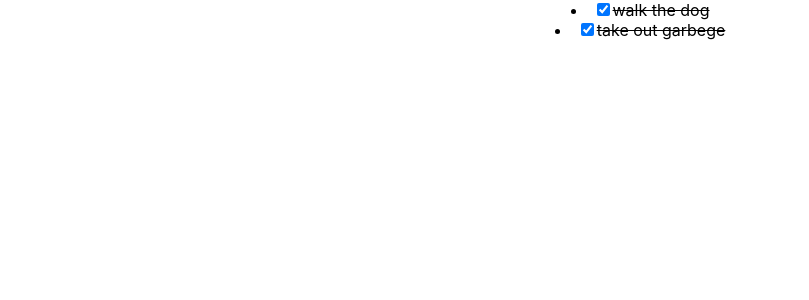
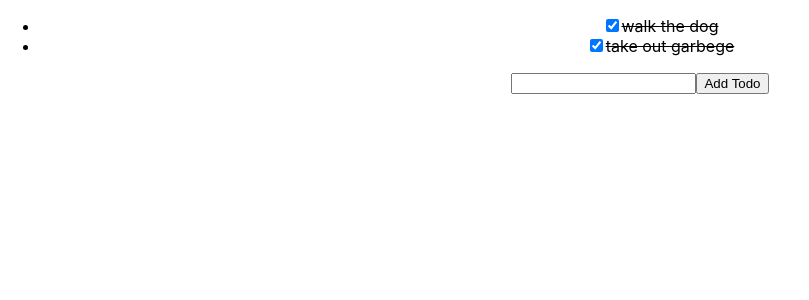
Before and after one commit to upluke/Api_Test, a React (Create React App) app: page / in a window 1280 px wide. Shown: the top 300 px of the page, without its empty margins (0-809 px from the left). Built offline with nearby package versions, Linux system fonts and the light colour scheme.

Commit message:
AddTodoFrom

```diff
--- /dev/null
+++ b/src/components/TodoApp/AddTodoForm.tsx
@@ -0,0 +1,26 @@
+import React from 'react'
+
+interface AddTodoFormProps{
+    addTodo:AddTodo
+}
+
+
+export const AddTodoForm:React.FC<AddTodoFormProps>=({addTodo})=> {
+    const [newTodo, setNewTodo]=React.useState("")
+
+    const handleChange=(e:React.ChangeEvent<HTMLInputElement>)=>{
+        setNewTodo(e.target.value)
+    }
+
+    const handleSubmit=(e:React.FormEvent<HTMLButtonElement>)=>{
+        e.preventDefault()
+        addTodo(newTodo)
+        setNewTodo("")
+    }
+    return (
+        <form>
+            <input type="text" value={newTodo} onChange={handleChange}/>
+            <button type="submit" onClick={handleSubmit}>Add Todo</button>
+        </form>
+    )
+}
--- a/src/components/TodoApp/TodoApp.tsx
+++ b/src/components/TodoApp/TodoApp.tsx
@@ -1,5 +1,6 @@
 import React from 'react'
-import { TodoListItem } from './TodoListItem'
+import { AddTodoForm } from './AddTodoForm'
+import { TodoList } from './TodoList'
 
 
 const initialTodos:Array<Todo>=[
@@ -19,11 +20,16 @@ export const TodoApp:React.FC=() =>{
         })
         setTodos(newTodos)
     }
+
+    const addTodo:AddTodo=newTodo=>{
+        newTodo.trim()!==""&& setTodos([...todos, {text:newTodo, complete:false}])
+
+    }
+
     return (
         <React.Fragment>
-
-            <TodoListItem todo={todos[0]} toggleTodo={toggleTodo} />
-            <TodoListItem todo={todos[1]} toggleTodo={toggleTodo}/>
+            <TodoList todos={todos} toggleTodo={toggleTodo} />
+            <AddTodoForm addTodo={addTodo} />
         </React.Fragment>
     )
 }
--- a/src/components/TodoApp/TodoList.tsx
+++ b/src/components/TodoApp/TodoList.tsx
@@ -9,6 +9,6 @@ interface TodoListProps{
 
 export const TodoList:React.FC<TodoListProps>=({todos,toggleTodo})=>{
     return <ul>{todos.map((todo:Todo)=>{
-        return <TodoListItem todo={todo} toggleTodo={toggleTodo} />
+        return <TodoListItem key={todo.text} todo={todo} toggleTodo={toggleTodo} />
     })}</ul>
 }
--- a/src/components/TodoApp/types.d.ts
+++ b/src/components/TodoApp/types.d.ts
@@ -4,3 +4,5 @@ type Todo={
 }
 
 type ToggleTodo=(selectedTodo:Todo)=>void
+
+type AddTodo=(newTodo:string)=>void
```
